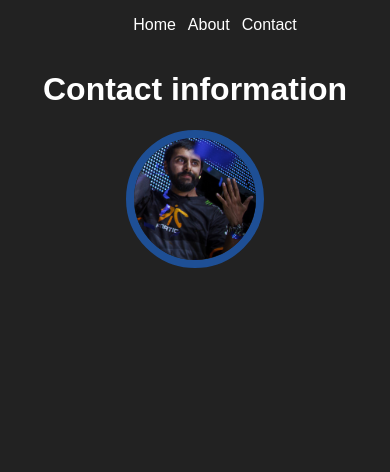
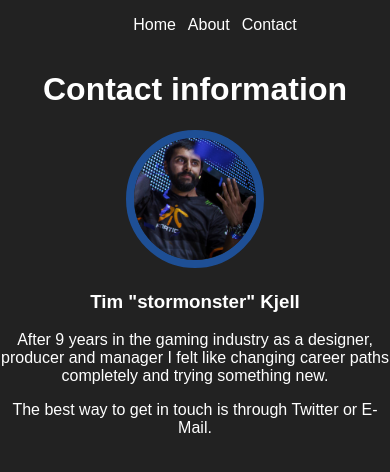
Before and after one commit to stormonster/pokesearch, a React (Create React App) app in the folder pokemon-search/: page /contact in a window 390 px wide. Shown: the top 472 px of the page. Built offline with nearby package versions, Linux system fonts and the light colour scheme.

Commit message:
Fixed responsive CSS
+ Added media query for mobile.
* Changed max-width of cards for mobile to make it run on multiple devices (possibly needs more tweaking).
* Added text to About.js and Contact.js.

```diff
--- a/pokemon-search/src/App.css
+++ b/pokemon-search/src/App.css
@@ -168,6 +168,12 @@ nav {
   border-radius: 12px;
 }
 
+@media (max-width: 320px){
+  .card {
+    max-width: 230px;
+  }
+}
+
 .card > h1 {
   align-self: center;
   text-transform: capitalize;
--- a/pokemon-search/src/components/About.js
+++ b/pokemon-search/src/components/About.js
@@ -6,7 +6,8 @@ const About = () => {
         <div>
             <h1>About the project</h1>
             <p>
-                Amazing text describing the project here.
+                The project is a simple client-side only application using react in order to search for Pokémon and displaying their data to the user in realtime.<br />
+                It is fully built for educational purposes and not intended to be used for any other means.
             </p>
         </div>
     )
--- a/pokemon-search/src/components/Contact.js
+++ b/pokemon-search/src/components/Contact.js
@@ -7,6 +7,10 @@ const Contact = () => {
         <div>
             <h1>Contact information</h1>
             <img className="profile-picture" src={profilePicture} alt="Tim 'stormonster' Kjell" />
+            <br />
+            <h3>Tim "stormonster" Kjell</h3>
+            <p>After 9 years in the gaming industry as a designer, producer and manager I felt like changing career paths completely and trying something new.</p>
+            <p>The best way to get in touch is through Twitter or E-Mail.</p>
             <div className="contact-container">
                 <a href="mailto:tim@tkjell.se">
                     <div id="email">
@@ -28,6 +32,11 @@ const Contact = () => {
                     <i className="fa fa-twitch" aria-hidden="true"></i>
                 </div>
                 </a>
+                <a href="http://www.linkedin.com/in/timkjell">
+                <div id="linkedin">
+                    <i className="fa fa-linkedin" aria-hidden="true"></i>
+                </div>
+                </a>
             </div>
         </div>
     )
```
